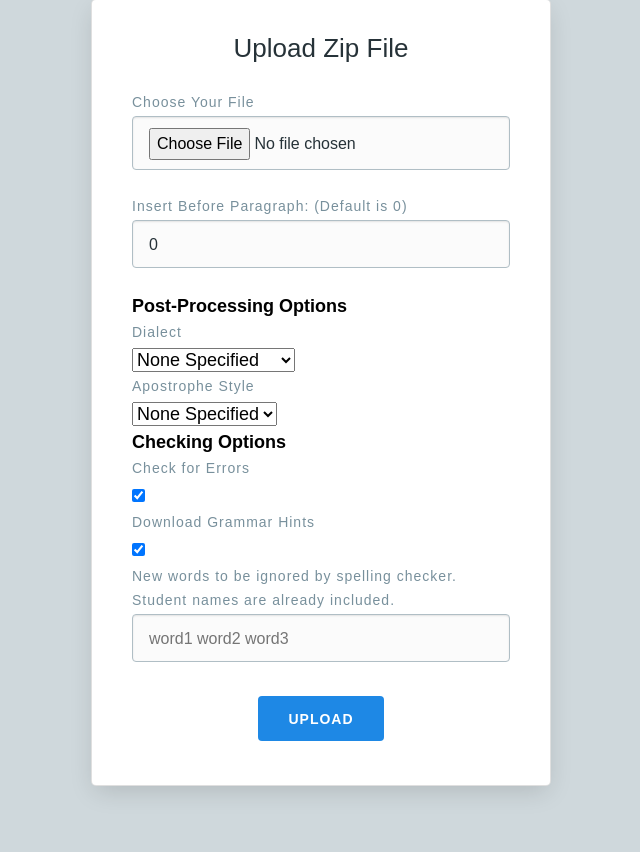
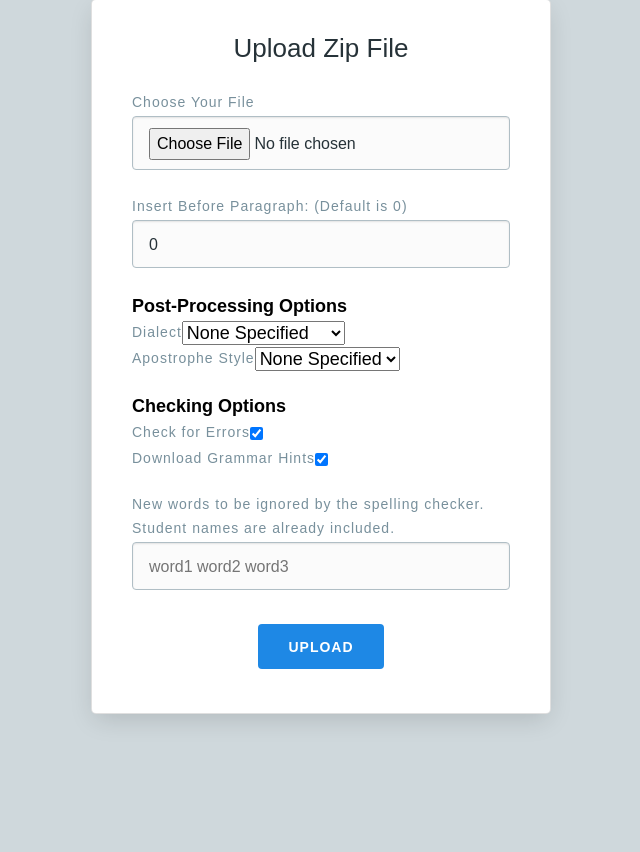
Before and after one commit to Johnny-Wish/template-filler, a Flask app: page /uploads/new-letter in a window 1280 px wide. Shown: the part 91-943 px from the top of the page, without its empty margins (319-959 px from the left). After the commit the page ends 813 px from the top, so only its background shows below. Run offline with Flask 2, Linux system fonts and the light colour scheme; parts of the project's set-up code (start-up, migrations or seed data) failed here and were passed over.

Commit message:
feat(ui): better layout

```diff
--- a/templates/upload.html
+++ b/templates/upload.html
@@ -19,13 +19,16 @@
         <div>
           <b>Post-Processing Options</b>
 
+          <div style="display:flex; flex-direction: row; justify-content: flex-start; align-items: center">
             <label for="dialect">Dialect</label>
             <select id="dialect" name="dialect">
               <option value="">None Specified</option>
               <option value="ame">American English</option>
               <option value="bre">British English</option>
             </select>
+          </div>
 
+          <div style="display:flex; flex-direction: row; justify-content: flex-start; align-items: center">
             <label for="apostrophe">Apostrophe Style</label>
             <select id="apostrophe" name="apostrophe">
               <option value="">None Specified</option>
@@ -33,17 +36,24 @@
               <option value="curly">Curly (’)</option>
             </select>
           </div>
+        </div>
 
-                <div>
+        <div style="padding-top: 20px">
           <b>Checking Options</b>
+          <div style="display:flex; flex-direction: row; justify-content: flex-start; align-items: center">
             <label for="check_error">Check for Errors</label>
             <input type="checkbox" id="check_error" name="check_error" checked="true">
+          </div>
+          <div style="display:flex; flex-direction: row; justify-content: flex-start; align-items: center">
             <label for="check_grammar">Download Grammar Hints</label>
             <input type="checkbox" id="check_grammar" name="check_grammar" checked="true">
-                    <label for="new_words">New words to be ignored by spelling checker.
+          </div>
+          <div style="padding-top: 20px">
+            <label for="new_words">New words to be ignored by the spelling checker.
               Student names are already included.</label>
             <input type="text" id="new_words" name="new_words"
                    class="field" placeholder="word1 word2 word3" required>
+          </div>
         </div>
 
         <input type=submit value=Upload class="btn btn-upload">
```
Also changed, not shown: templates/base.html (indentation only). Lines whose indentation alone changed are shown as unchanged.
